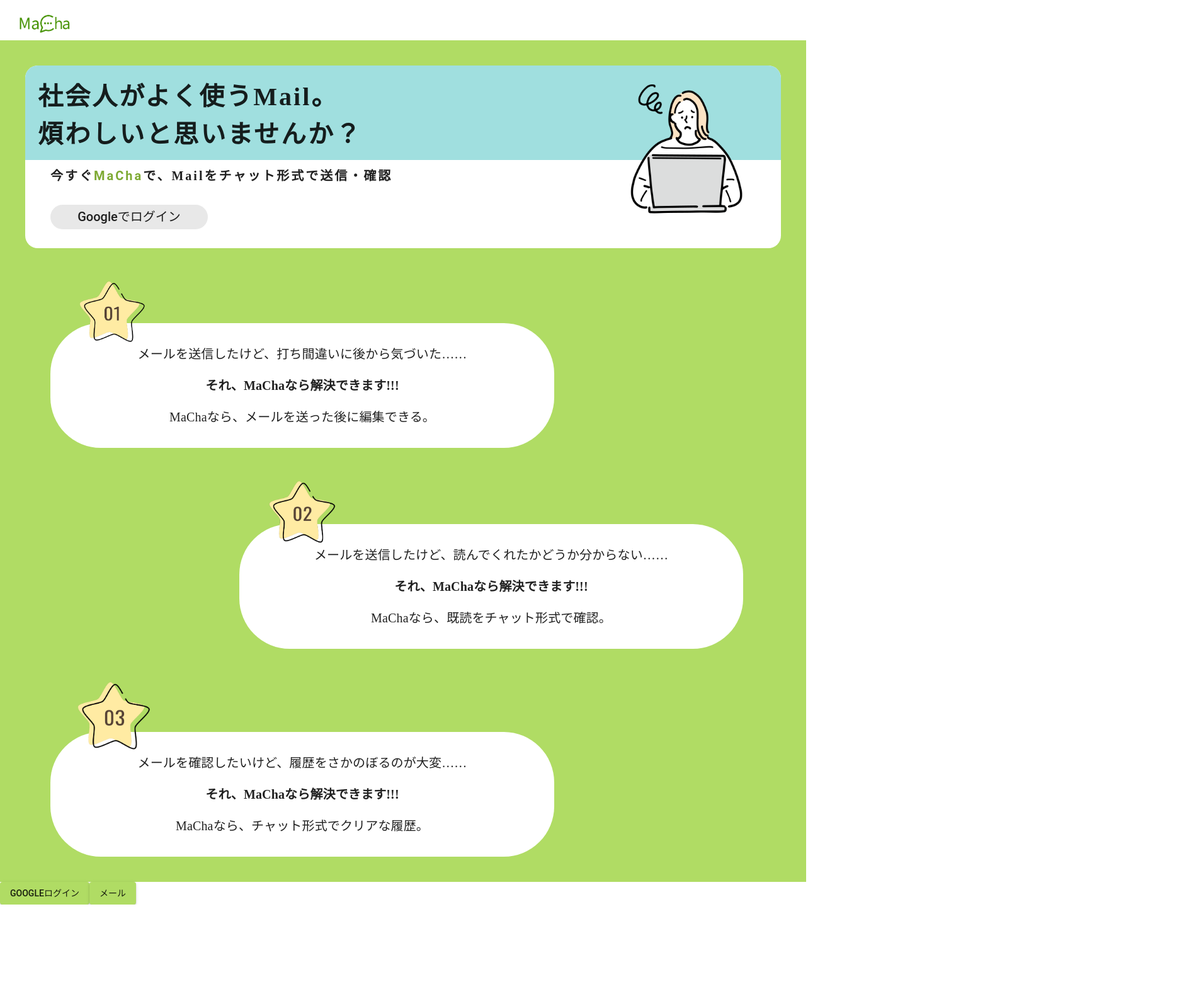
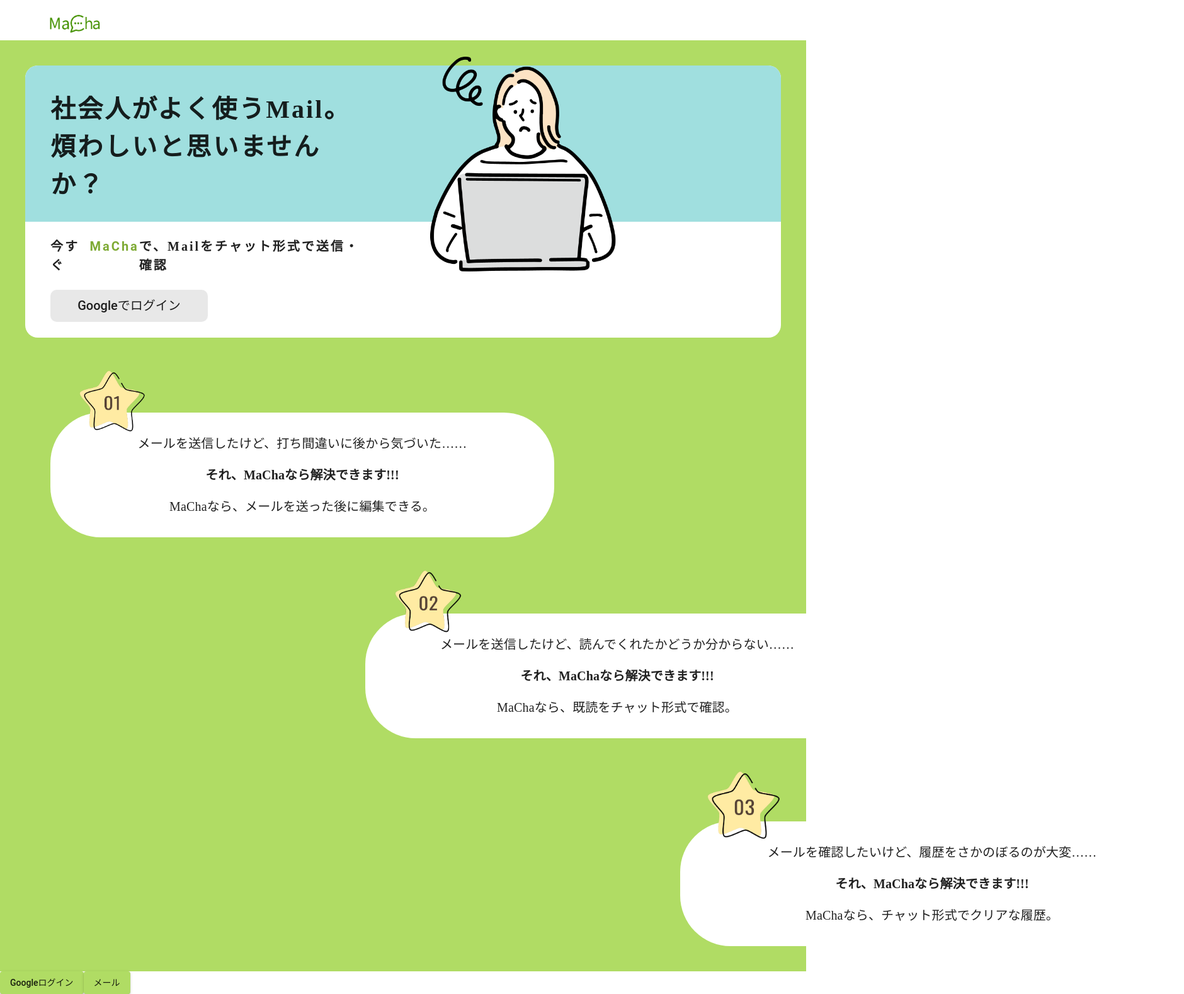
Before and after one commit to Yuma-Satake/kansaiHackTeamNIBUNOITI, a React (Vite) app in the folder macha/: page / in a window 1280 px wide. Shown: the whole page at 63% size, 1880 px wide, since content can reach past the window. Before the commit the page ends 1436 px from the top, so only its background shows below. Built offline with nearby package versions, Linux system fonts and the light colour scheme; no server answers.

Commit message:
デザインの調整を行いました。

```diff
--- a/macha/src/components/Organisms/NavBar.jsx
+++ b/macha/src/components/Organisms/NavBar.jsx
@@ -1,35 +1,44 @@
-import { Box, Button, CssBaseline, Typography } from "@mui/material";
+import { Box, Button, Typography ,InputAdornment } from "@mui/material";
 import { Stack } from "@mui/system";
 import { useNavigate } from "react-router-dom";
+import ChatIcon from "@mui/icons-material/Chat";
+import QuestionAnswerIcon from "@mui/icons-material/QuestionAnswer";
+import AccountCircleIcon from "@mui/icons-material/AccountCircle";
+
 
 const NavBar = () => {
   const navigation = useNavigate();
 
   return (
     <Stack spacing={2} sx={{ m: 3 }}>
-      <Box component={"img"} alt='MaCha' src='./src/assets/logo.png' width={100} />
+      <Box component={"img"} alt='MaCha' src='./src/assets/logo.png' width={100} sx={{ml:-0.8,mt:-2,pb:1}}/>
       <Button
-        variant='contained'
+        variant={window.location.pathname=="/MailsPage"?'contained':'contained outlined'}
         onClick={() => {
           navigation("/MailsPage");
         }}
       >
-        <Typography noWrap={true}>受信</Typography>
+        <Stack direction={"row"}>
+          <ChatIcon sx={{ml: -5}}/>
+          <Typography noWrap={true}>受信</Typography>
+        </Stack>
       </Button>
       <Button
-        variant='contained'
+        variant={window.location.pathname=="/ChatPage"?'contained':'contained outlined'}
         onClick={() => {
           navigation("/");
         }}
       >
+        <QuestionAnswerIcon sx={{ml: -1}}/>
         <Typography noWrap={true}>チャット</Typography>
       </Button>
       <Button
-        variant='contained'
+        variant={window.location.pathname=="/UserPage"?'contained':'contained outlined'}
         onClick={() => {
           navigation("/");
         }}
       >
+        <AccountCircleIcon sx={{ml: -3}}/>
         <Typography noWrap={true}>ユーザ</Typography>
       </Button>
     </Stack>
--- a/macha/src/components/Pages/LandingPage.jsx
+++ b/macha/src/components/Pages/LandingPage.jsx
@@ -23,20 +23,20 @@
       backgroundColor:"#A0DFDF",
       borderStartStartRadius:"20px",
       borderStartEndRadius:"20px",
-      pt:"20px",
-      mt:"-23.8px",
-      pl:"20px",
+      pt:5,
+      mt:-10,
+      pl:"40px",
       ml:"-39.7px",
-      pb:"10px",
+      pb:3.5,
     }
     const buttonstyles = {
       width:250,
       fontSize:20,
       color:"#1F1F1F",
       backgroundColor:"#E8E8E8",
-      padding:2,
+      padding:8,
       textTransform: "none",
-      borderRadius:"30px",
+      borderRadius:"10px",
     }
     const title ={
       width:"Auto",
@@ -46,7 +46,7 @@
       letterSpacing:3,
       lineHeight:1.5,
       borderRadius:"20px",
-      paddingTop:3,
+      paddingTop:10,
       paddingBottom:3,
     }
     const saleComplaints = {
@@ -66,7 +66,7 @@
   return(
     <>
       <Toolbar>
-      <Box component="img" alt='MaCha' src='./src/assets/logo.png' width={90} sx={{mt:-3,mb:-2}}/>
+      <Box component="img" alt='MaCha' src='./src/assets/logo.png' width={90} sx={{mt:-3,mb:-2,ml:6}}/>
       </Toolbar>
       <Box
         sx={{
@@ -77,14 +77,14 @@
         }}
       >
         <Box sx={title}>
-          <Box component="img" alt='human' src='./src/assets/human.png' width={300} align='right'/>
           <Grid sx={{ml:5}}>
+            <Box component="img" alt='human' src='./src/assets/human.png' width={500} sx={{mr:20, mt:-3}} align='right'/>
             <Grid sx={test}>
               <Box>社会人がよく使うMail。</Box>
               <Box>煩わしいと思いませんか？</Box>
             </Grid>
             <Grid fontSize={20} sx={{ mt: "10px" }}>
-              <Stack direction={"row"}>
+              <Stack direction={"row"} sx={{mt:3}}>
                 <Box>今すぐ</Box>
                 <Box sx={MaChaStyles}>MaCha</Box>
                 <Box>で、Mailをチャット形式で送信・確認</Box>
@@ -108,7 +108,7 @@
             </Box>
           </Grid>
         </Stack>
-        <Grid sx={{paddingTop:"50px",ml:"300px"}}>
+        <Grid sx={{paddingTop:"50px",ml:"500px"}}>
           <Box component="img" alt="2" src="./src/assets/star2.png" width={120} sx={{ml:10}}/>
           <Box sx = {saleComplaints} >
             <Box align="center">メールを送信したけど、読んでくれたかどうか分からない……</Box>
@@ -116,7 +116,7 @@
             <Box align="center">MaChaなら、既読をチャット形式で確認。</Box>
           </Box>
         </Grid>
-        <Grid sx={{paddingTop:"50px"}}>
+        <Grid sx={{paddingTop:"50px",ml:"1000px"}}>
           <Box component="img" alt="3" src="./src/assets/star3.png" width={120} sx={{ml:10}}/>
             <Box sx = {saleComplaints}>
             <Box align="center">メールを確認したいけど、履歴をさかのぼるのが大変……</Box>
--- a/macha/src/firebase/login2.jsx
+++ b/macha/src/firebase/login2.jsx
@@ -29,7 +29,7 @@
 
   return (
     <>
-      <Button variant='contained' color='primary' onClick={SendLogin}>
+      <Button variant='contained' color='primary' style={{textTransform: "none"}} onClick={SendLogin}>
         Googleログイン
       </Button>
       <Button variant='contained' onClick={Log}>
```
